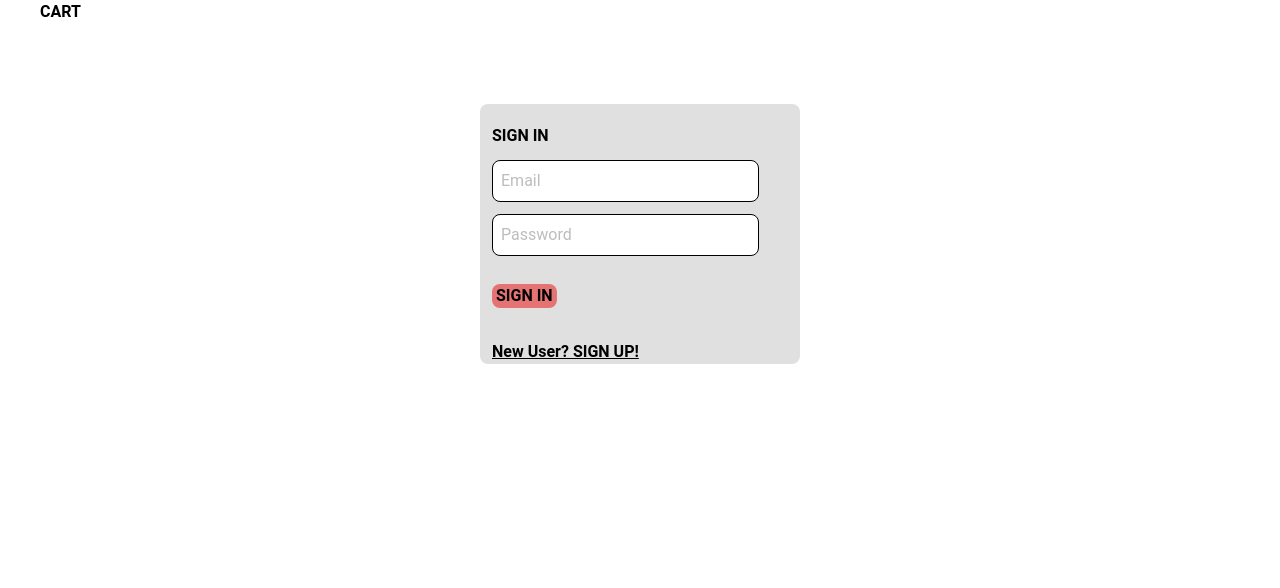
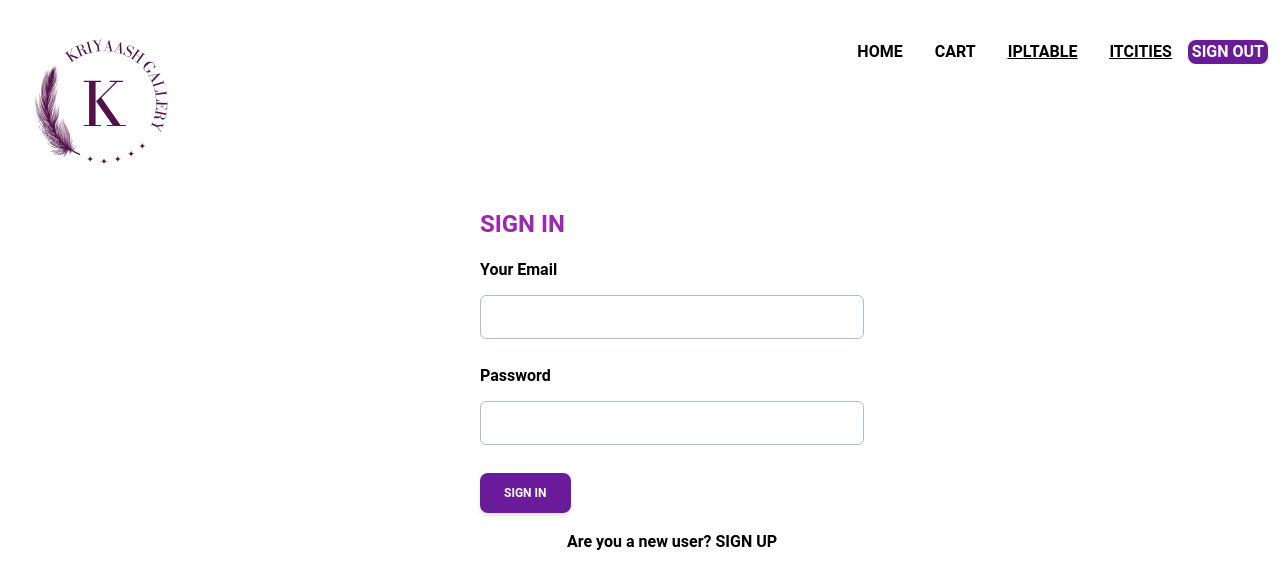
Before and after one commit to kHaripriya123/CHINNU-GALLERY, a React (Vite) app: page /login in a window 1280 px wide. Shown: the top 588 px of the page. Built offline with nearby package versions, Linux system fonts and the light colour scheme.

Commit message:
Created card-details component (#2)
* red-button created in the header

* changed button name

* create card-details component

```diff
--- a/package.json
+++ b/package.json
@@ -24,12 +24,12 @@
   },
   "dependencies": {
     "@material-tailwind/react": "^2.1.9",
-    "@reduxjs/toolkit": "^2.2.1",
+    "@reduxjs/toolkit": "^2.2.7",
     "firebase": "^10.12.3",
     "react": "^18.2.0",
     "react-csv-downloader": "^3.1.0",
     "react-dom": "^18.2.0",
-    "react-redux": "^9.1.0",
+    "react-redux": "^9.1.2",
     "react-router-dom": "^6.22.3"
   }
 }
--- a/src/components/ArtCard.js
+++ b/src/components/ArtCard.js
@@ -1,18 +1,32 @@
+
+import { useState } from "react";
+import CardDetails from "./CardDetails";
+
 const ArtCard = ({ galleryData }) => {
 
+
     if (!galleryData) return null;
-    console.log(galleryData);
+    //console.log(galleryData);
+
+    const handleButtonClick = () => {
+        <CardDetails />
+    }
 
     return (
         <div>
 
-
             <div className=" ">
 
-                <div className="pl-5 w-72 h-64 bg-white border border-black rounded-lg text-indigo-700 font-extrabold z-10">
+                <div className="pl-5 w-72 h-64 bg-white border border-black rounded-lg text-indigo-700 font-extrabold z-10"
+                    onClick={handleButtonClick}>
+
+
                     <img src={galleryData?.imageUrl} className="pl-1 pr-1 pt-1 pb-1" />
+
                     <h1 className="pl-2">{galleryData?.name}</h1>
-                    <h1 className="pl-2">{galleryData?.id}</h1>
+                    {/* <h1 className="pl-2">{galleryData?.id}</h1> */}
+
+
                 </div>
 
             </div>
--- a/src/components/Body.js
+++ b/src/components/Body.js
@@ -32,13 +32,13 @@ const Body = () => {
 
       <>
          <div className="">
-<Carousel className=" rounded-lg w-1/4 h-1/4 object-cover  mx-auto left-0 right-0">
-          {listOfArts.map((items) => (<img src={items.imageUrl} alt={"image " + items.id}  className="w-full h-full pb-5 pl-5 pr-5 pt-5" />))}
+            <Carousel className="w-1/4 h-1/4 object-cover  mx-auto left-0 right-0">
+               {listOfArts.map((items) => (<img src={items.imageUrl} alt={"image " + items.id} className="w-full h-full pb-5 pl-5 pr-5 pt-5" />))}
 
             </Carousel>
             <div>
                <div className="">
-         <input type="text"  className=""/>
+                  <input type="text" className="" />
                </div>
 
                <div className="mt-48 flex">
--- /dev/null
+++ b/src/components/CardDetails.js
@@ -0,0 +1,11 @@
+const CardDetails = () => {
+
+    return (
+
+        <div>
+            CardDetails
+        </div>
+    )
+}
+
+export default CardDetails;
--- a/src/components/Header.js
+++ b/src/components/Header.js
@@ -27,21 +27,21 @@ const Header = () => {
     <>
       <div className="flex justify-between">
         <div className="">
-          <img src={logo} className=" w-44 pb-6" alt="logo" />
+          <img src={logo} className="w-52" alt="logo"/>
         </div>
-        <div className="Nav-Items py-4">
+        <div className="Nav-Items py-4 mt-6">
           <ul className="flex">
-            <Button color="red">red color</Button>
+
             <li className="px-4 font-bold">HOME</li>
 
-            <li className="px-4 underline blue-500 font-bold "><Link to="Contact">CONTACT</Link></li>
             <li className="px-4 font-bold">CART</li>
             <li className="px-4 underline blue-500 font-bold"><Link to="IPLTABLE">IPLTABLE</Link></li>
             <li className="px-4 underline blue-500 font-bold "><Link to="ITCities">ITCITIES</Link> </li>
-            <button className="bg-indigo-700 rounded-lg px-1 font-bold" onClick={handleSignOut}>SIGN OUT</button>
+            <button className="bg-purple-800 rounded-lg px-1 font-bold text-white mr-3" onClick={handleSignOut}>SIGN OUT</button>
+
           </ul>
+        </div>
 
-        </div>
       </div>
 
     </>
--- a/src/components/Login.js
+++ b/src/components/Login.js
@@ -3,47 +3,50 @@ import Validate from "./Validate";
 import { createUserWithEmailAndPassword } from "firebase/auth";
 import { auth } from "../Utilities/Firebase";
 import { signInWithEmailAndPassword } from "firebase/auth";
-import { Navigate, useNavigate } from "react-router-dom";
+
+
 import Header from "./Header";
-
+import {
+  Card,
+  Typography,
+  Input,
+  Checkbox,
+  Button,
+} from "@material-tailwind/react";
+import {   Link, useNavigate } from "react-router-dom";
 
 
 const Login = () => {
   const [isSignIn, setIsSignIn] = useState(true);
   const [errorMessage, setErrorMessage] = useState(null);
-const [user , setUser] = useState(null);
   const navigate = useNavigate();
+  //const [user , setUser] = useState(null);
+
 
   const fullName = useRef(null);
 
-const Email = useRef(null);
-const Password = useRef(null);
+  const email = useRef(null);
+  const password = useRef(null);
 
   const handleButtonClick = () => {
-
-
-     { !isSignIn && console.log(fullName.current.value)}
-
-     console.log(Email.current.value);
-     console.log(Password.current.value);
-
-    const message =  Validate(Email.current.value, Password.current.value);
+    console.log(email.current.value);
+    console.log(password.current.value);
+    const message = Validate(email.current.value, password.current.value);
 
     console.log(message);
 
-
     setErrorMessage(message);
 
- if(!isSignIn)
+    if (!isSignIn) {
 
-createUserWithEmailAndPassword(auth, Email.current.value, Password.current.value)
+      createUserWithEmailAndPassword(auth, email.current.value, password.current.value)
         .then((userCredential) => {
           // Signed up
           const user = userCredential.user;
           // ...
-    setUser(user);
-    //navigate("/");
-
+          // setUser(user);
+          //console.log(user);
+          navigate("/");
         })
         .catch((error) => {
           const errorCode = error.code;
@@ -52,17 +55,19 @@ createUserWithEmailAndPassword(auth, Email.current.value, Password.current.value
 
           setErrorMessage(errorCode + "-" + errorMessage);
         });
+    }
 
-  else
+    else {
 
-  signInWithEmailAndPassword(auth, Email.current.value, Password.current.value)
+      signInWithEmailAndPassword(auth, email.current.value, password.current.value)
         .then((userCredential) => {
           // Signed in
           const user = userCredential.user;
-    console.log(user);
-    setUser(user);
+          //console.log(user);
+          //setUser(user);
+          navigate("/");
 
-    //navigate("/");
+
           // ...
         })
         .catch((error) => {
@@ -71,7 +76,7 @@ createUserWithEmailAndPassword(auth, Email.current.value, Password.current.value
           setErrorMessage(errorCode + "-" + errorMessage);
         });
 
-
+    }
 
   }
 
@@ -80,37 +85,86 @@ const toggleSignIn = () => {
 
     setIsSignIn(!isSignIn)
   }
+
   return (
-
     <div className="">
       <div>
 
-            <h1 className="justify-between font-bold px-10">CART</h1>
-
-            </div>
-<div className=" w-3/12 mx-auto left-0 right-0 rounded-3xl ">
-            <form onSubmit={(e)=> e.preventDefault()} className="mt-20  bg-gray-300 pt-5 rounded-lg">
-
-           <h1 className="mx-3 mb-3 cursor-pointer font-bold">{isSignIn ? "SIGN IN" : "SIGN UP"}</h1>
-           {!isSignIn && <input ref={fullName} type= "text" placeholder="FullName" className="flex mb-3  mx-3 w-5/6 border border-black rounded-lg"/>}
-
-
-              <input  ref= {Email} type= "text" placeholder="Email" className=" p-2 flex mb-3  mx-3 w-5/6 border border-black rounded-lg"/>
-              <input  ref= {Password} type= "password" placeholder="Password" className=" p-2 flex  mb-3  mx-3 w-5/6 border border-black rounded-lg"/>
-              <p className="bg-red-500 mb-3 mx-3 w-5/6">{errorMessage}</p>
-              <button className="bg-red-300 px-1 rounded-lg mx-3 mt-4 mb-3 font-bold " onClick={handleButtonClick}>{isSignIn ? "SIGN IN" : "SIGN UP"}</button>
-              <h1 className="cursor-pointer mx-3 mt-5 mb-7 font-bold underline black " onClick={toggleSignIn}>{isSignIn ?  "New User? SIGN UP!" : "Already a Registered User? SIGN IN!"}</h1>
-
-           </form>
+        <Header />
 
       </div>
 
+    <div className="w-3/12 mx-auto left-0 right-0 rounded-3xl">
+     <Card color="transparent" shadow={false}>
+      <Typography variant="h4" color="purple">
+        {!isSignIn ? "SIGN UP" : "SIGN IN"}
+      </Typography>
+
+      <form onSubmit={(e) => e.preventDefault()} className="mt-4  w-80 max-w-screen-lg sm:w-96">
+        <div className="mb-1 flex flex-col gap-6">
+
+        {!isSignIn && (
+          <div>
+          <Typography variant="h6" color="black" className="-mb-3 pb-5">
+            Your FullName
+          </Typography>
+          <Input inputRef={fullName}
+            size="lg"
+            placeholder="fullname"
+            className=" !border-t-blue-gray-200 focus:!border-t-gray-900"
+            labelProps={{
+              className: "before:content-none after:content-none",
+            }}
+          />
+          </div>
+        )}
+
+
+          <Typography variant="h6" color="black" className="-mb-3">
+            Your Email
+          </Typography>
+          <Input inputRef={email}
+            size="lg"
+            placeholder="name@mail.com"
+            className=" !border-t-blue-gray-200 focus:!border-t-gray-900"
+            labelProps={{
+              className: "before:content-none after:content-none",
+            }}
+          />
+          <Typography variant="h6" color="black" className="-mb-3">
+            Password
+          </Typography>
+          <Input inputRef={password}
+            type="password"
+            size="lg"
+            placeholder="********"
+            className=" !border-t-blue-gray-200 focus:!border-t-gray-900"
+            labelProps={{
+              className: "before:content-none after:content-none",
+            }}
+          />
+        </div>
+
+        <Button className="mt-6 bg-purple-800 fullWidth"  onClick={handleButtonClick}>
+        {!isSignIn ? "SIGN UP" : "SIGN IN"}
+        </Button>
+        <p className="font-bold text-red-700">{errorMessage}</p>
+
+
+        <Typography color="black" className="mt-4 text-center font-bold cursor-pointer" onClick={toggleSignIn}>
+
+        {!isSignIn ? "Already a registered user? SIGN IN" : "Are you a new user? SIGN UP"}
+        </Typography>
+
+
+
+      </form>
+    </Card>
 
 
 
 </div>
+</div>
   )
 }
-
-
 export default Login;
--- a/src/components/Validate.js
+++ b/src/components/Validate.js
@@ -1,7 +1,7 @@
-const Validate = (Email, Password, mobileNumber) => {
+const Validate = (email, password) => {
 
-    const emailValidate = /^[\w\-\.]+@([\w-]+\.)+[\w-]{2,}$/.test(Email);
-    const passwordValidate = /^((?=\S*?[A-Z])(?=\S*?[a-z])(?=\S*?[0-9]).{6,})\S$/.test(Password);
+    const emailValidate = /^[\w\-\.]+@([\w-]+\.)+[\w-]{2,}$/.test(email);
+    const passwordValidate = /^((?=\S*?[A-Z])(?=\S*?[a-z])(?=\S*?[0-9]).{6,})\S$/.test(password);
 
 
    if(!emailValidate) return "Email is not valid"
```
Also changed, not shown: src/App.js (+17 -20 lines), 1 other file (tests, documents, lock files or other folders). Lines whose indentation alone changed are shown as unchanged.
